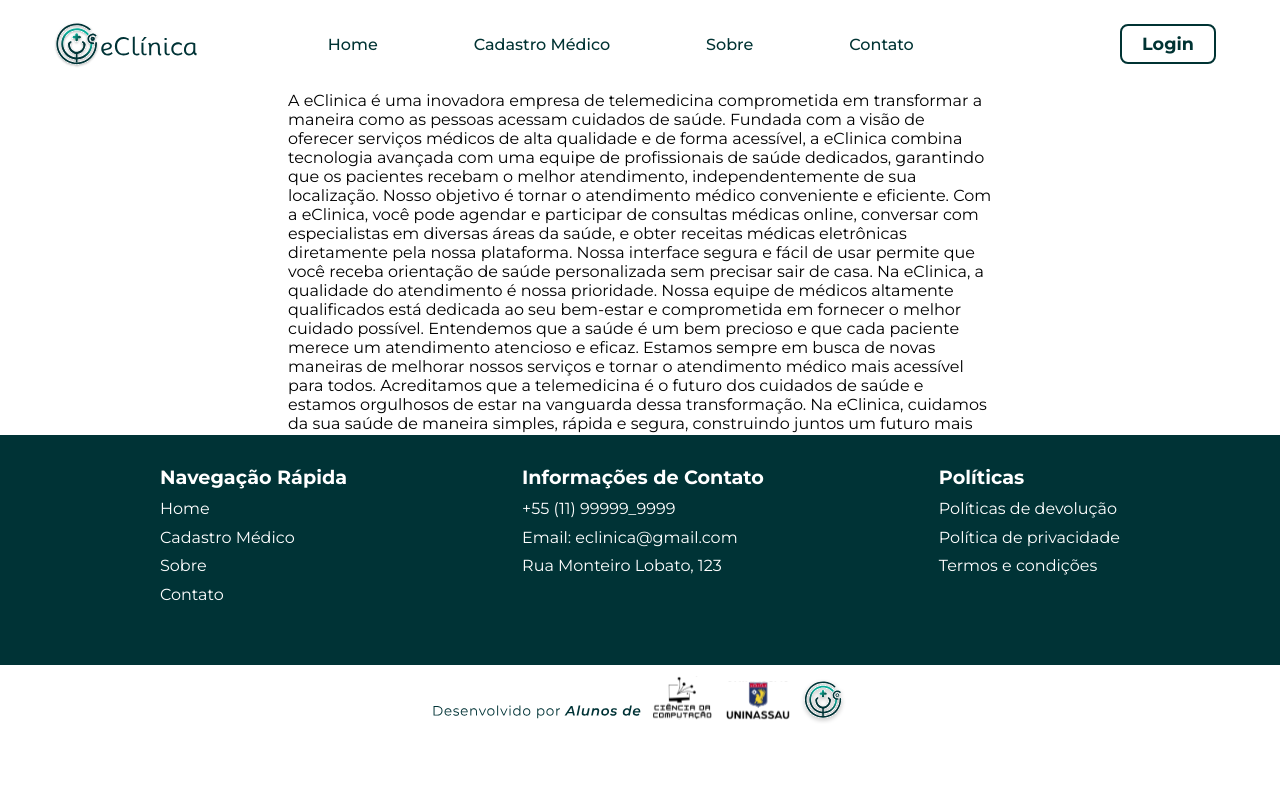
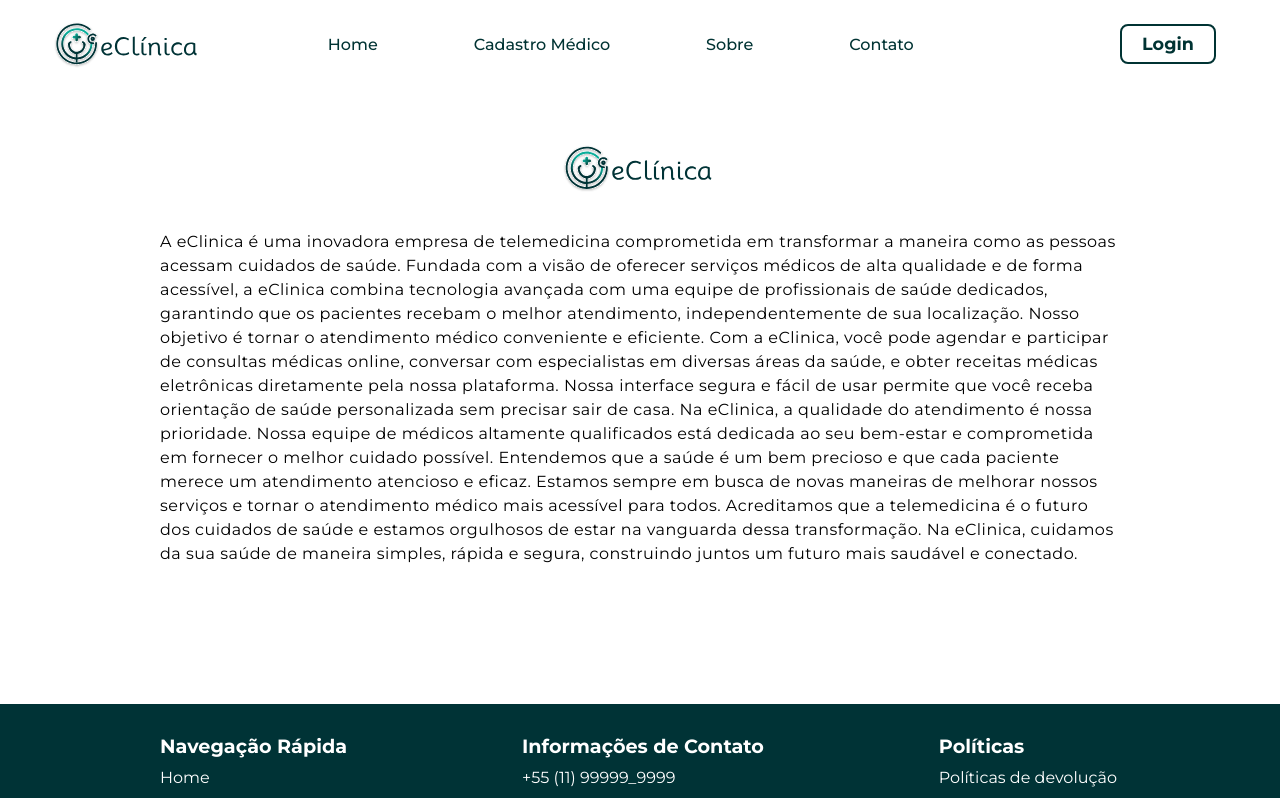
Before and after one commit to Telemedicine-platform/eclinica, a React (Vite) app in the folder frontend/: page /Sobre in a window 1280 px wide. Shown: the top 798 px of the page. Built offline with nearby package versions, Linux system fonts and the light colour scheme.

Commit message:
Ajuste na pag sobre

```diff
--- a/frontend/src/App.jsx
+++ b/frontend/src/App.jsx
@@ -9,7 +9,7 @@ function App() {
       <Router>
         <Routes>
           <Route exact path="/" Component={Home} />
-          <Route exact path="/Sobre" Component={Sobre} />
+          <Route path="/Sobre" Component={Sobre} />
           <Route path="/login" Component={LoginECadastroPage} />
           <Route path="*" Component={NotFound} />
         </Routes>
--- a/frontend/src/components/sobre_components/info_sobre.css
+++ b/frontend/src/components/sobre_components/info_sobre.css
@@ -1,20 +1,21 @@
 .conteiner_info_sobre {
     width: 100%;
-    height: 34vw;
+    height: 55vw;
     display: flex;
     flex-direction: column;
     align-items: center;
     justify-content: center;
+    padding: 0 10rem;
 }
 
 
 .icone_clinica {
     height: 60px;
-    margin-top: 1rem;
 }
 
 .paragrafo_info_sobre {
-    padding: 0 10rem;
     margin-top: 2rem;
-    width: 80%;
+    width: 100%;
+    letter-spacing: 0.5px;
+    line-height: 1.5rem;
 }
```
